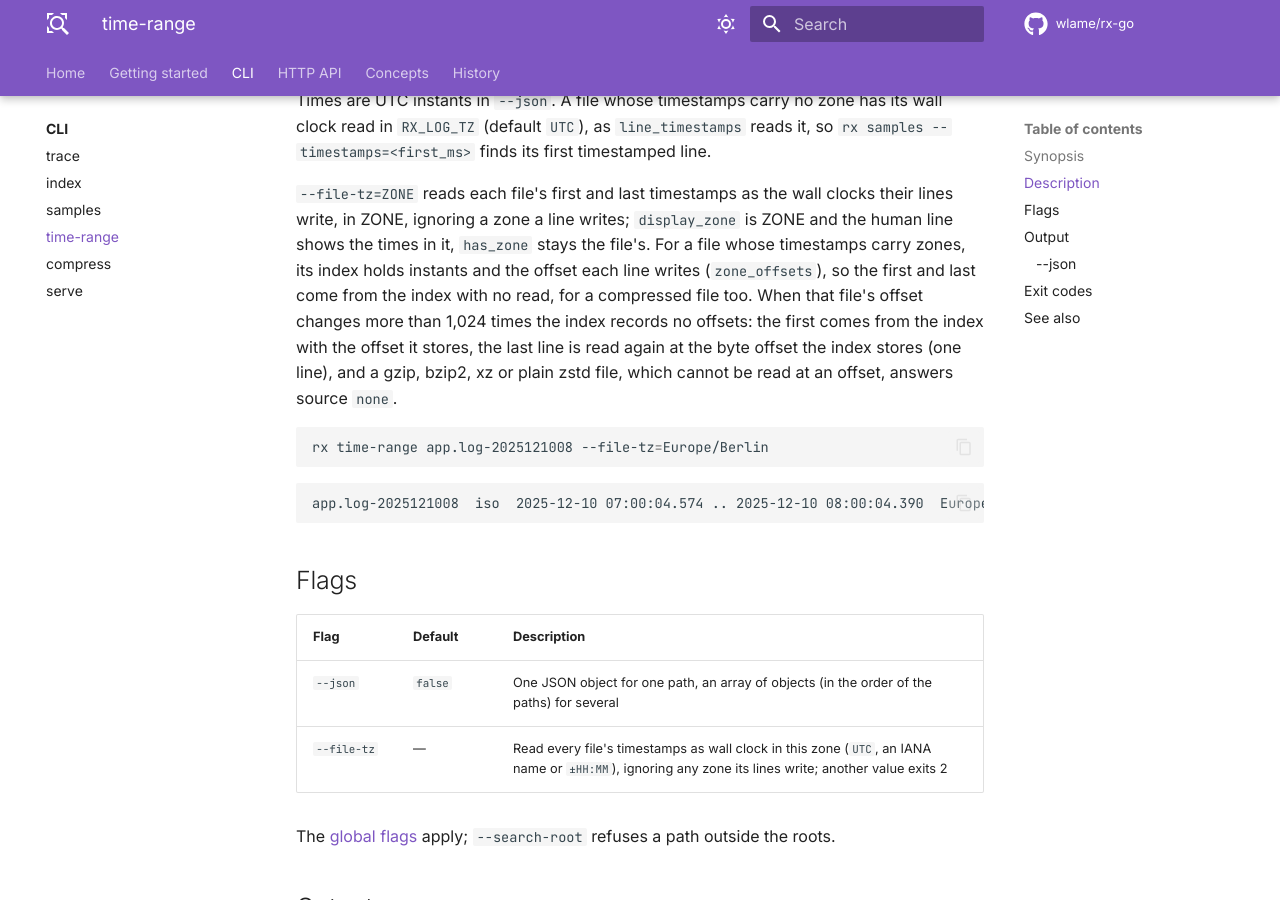
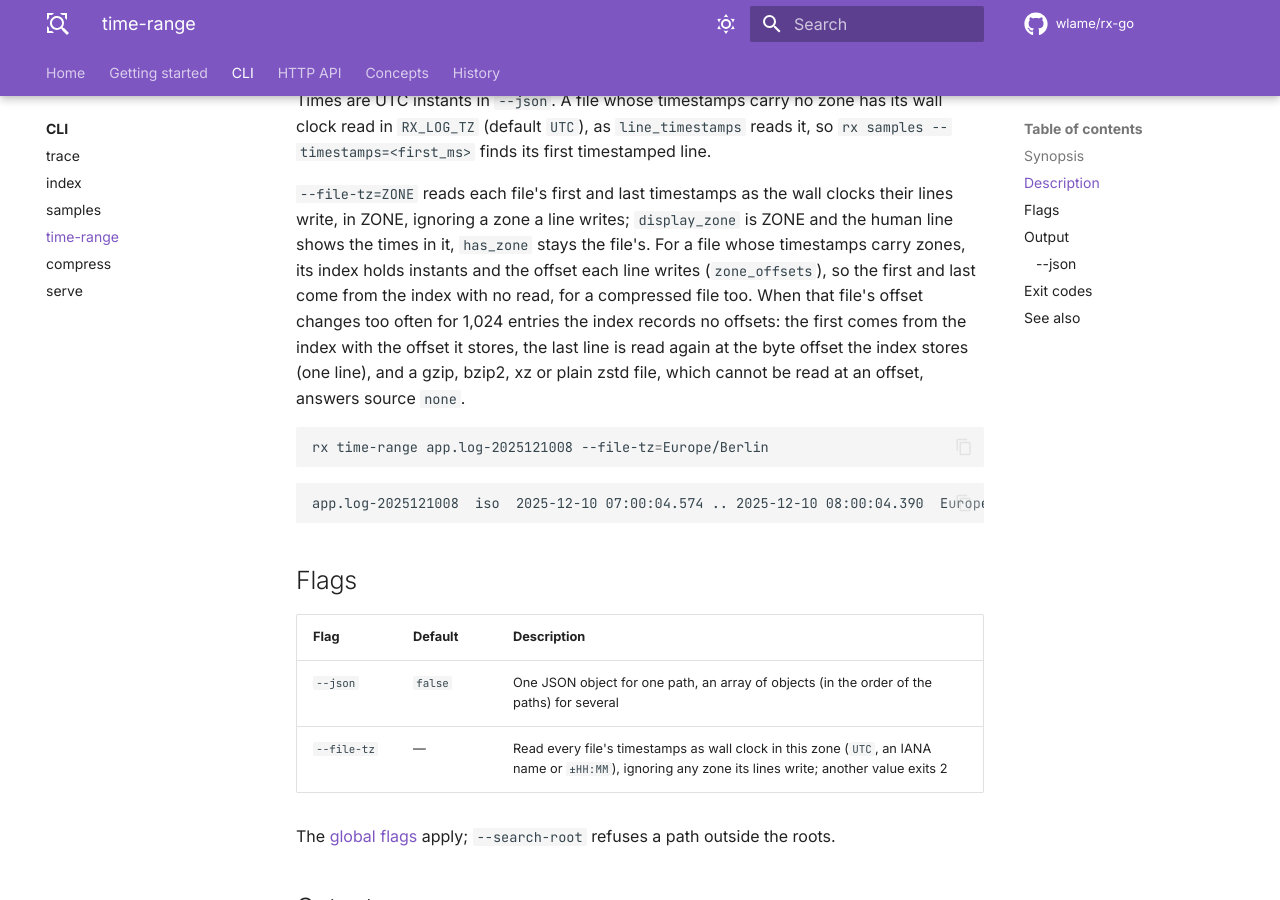
Before and after one commit to wlame/rx-go, an MkDocs documentation site: the page built from docs/cli/time-range.md, in a window 1280 px wide and 900 px high, scrolled down 1064 px. Built offline with MkDocs 1.6.1 and Material for MkDocs 9.7.7, drawn with Linux system fonts in a browser that asks for light colours; comment, search, counter and statistics services are not loaded; the version menu is left out.

Commit message:
Say that zone_offsets holds at most 1,024 entries rather than 1,024 changes.

```diff
--- a/docs/cli/time-range.md
+++ b/docs/cli/time-range.md
@@ -47,8 +47,8 @@ wall clocks their lines write, in ZONE, ignoring a zone a line writes;
 `has_zone` stays the file's. For a file whose timestamps carry zones,
 its index holds instants and the offset each line writes
 (`zone_offsets`), so the first and last come from the index with no
-read, for a compressed file too. When that file's offset changes more
-than 1,024 times the index records no offsets: the first comes from the
+read, for a compressed file too. When that file's offset changes too
+often for 1,024 entries the index records no offsets: the first comes from the
 index with the offset it stores, the last line is read again at the
 byte offset the index stores (one line), and a gzip, bzip2, xz or plain
 zstd file, which cannot be read at an offset, answers source `none`.
```
Also changed, not shown: CHANGELOG.md (+2 -2 lines), docs/api/endpoints/samples.md (+1 -1 lines), docs/api/endpoints/time-range.md (+2 -2 lines), docs/cli/samples.md (+1 -1 lines), docs/concepts/line-indexes.md (+1 -1 lines), docs/concepts/timestamps.md (+2 -2 lines).
